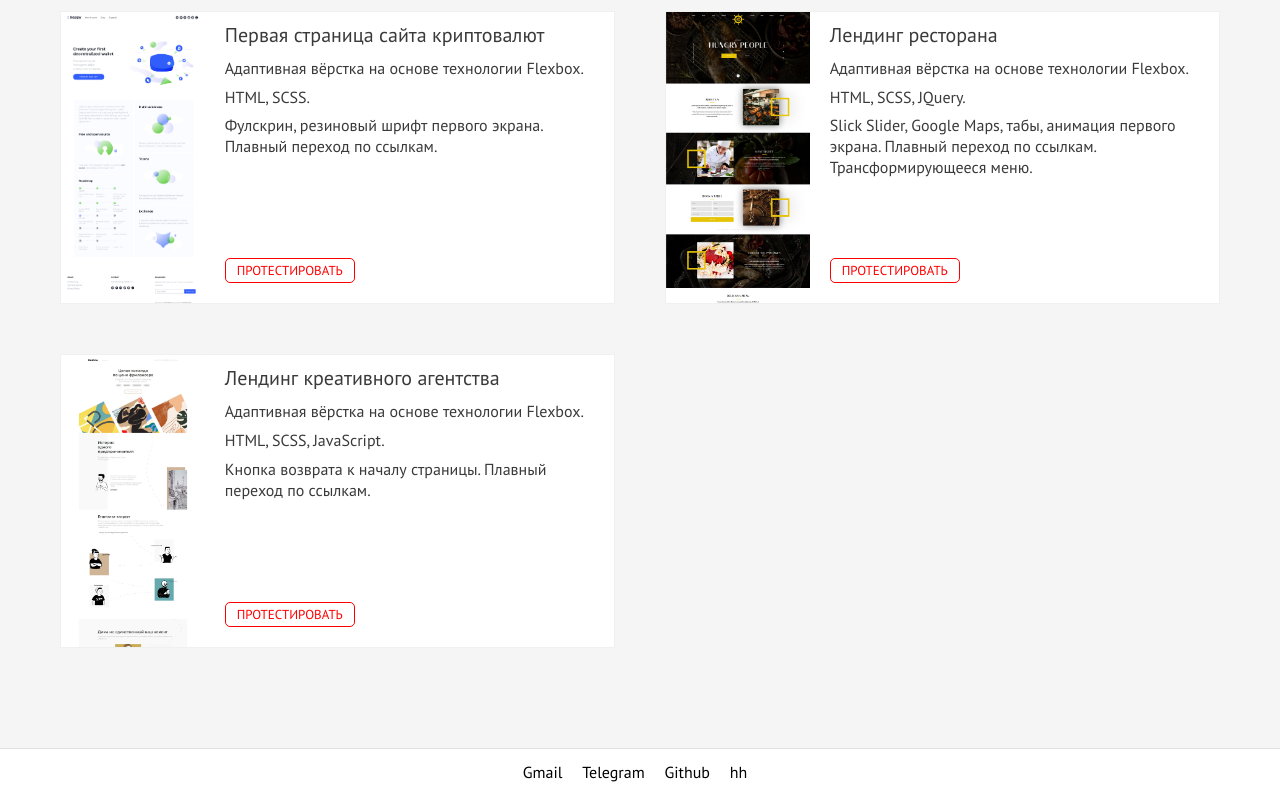
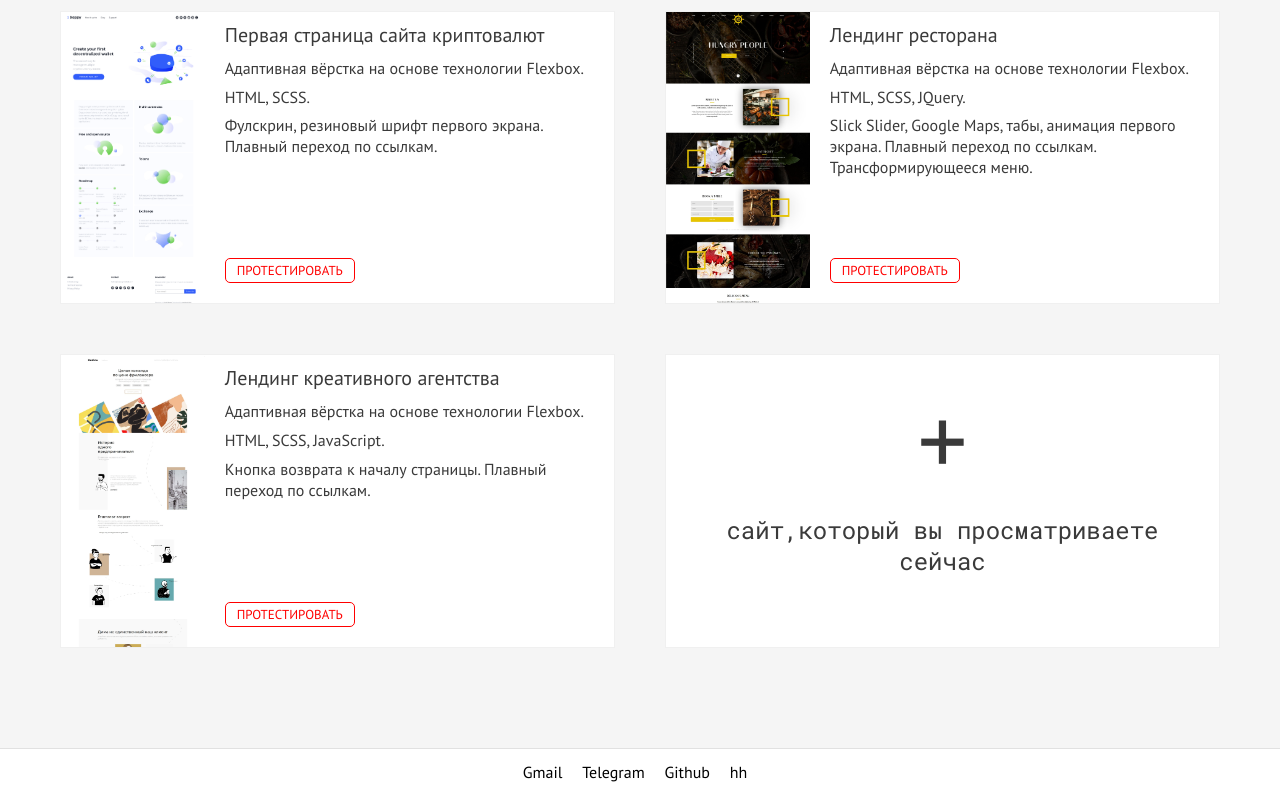
Before and after one commit to randominical/portfolio_dev, a website: page #src/index.html in a window 1280 px wide. Shown: the part 845-1645 px from the top of the page. Drawn offline with nearby package versions, Linux system fonts and the light colour scheme; files that its build step writes are made by us from their sources; files whose address does not match are found by name.

Commit message:
+ указание на этот сайт

```diff
--- a/#src/index.html
+++ b/#src/index.html
@@ -35,6 +35,7 @@
                                     <p>Адаптивная вёрстка на основе технологии Grid Layout.</p>
                                     <p>HTML, SCSS, JavaScript.</p>
                                     <p>Swiper Slider, двухуровневое меню.</p>
+                                    <p>Mobile first.</p>
                                 </div>
                                 <a href="https://randominical.github.io/gsmin/" class="item-sites__link" target="blanc">Протестировать</a>
                             </div>
@@ -124,6 +125,12 @@
                                 <a href="https://randominical.github.io/agency/" class="item-sites__link" target="blanc">Протестировать</a>
                             </div>
                         </div>
+                        <div class="sites__item item-sites">
+                            <p class="item-sites__self">
+                                <span>+</span>
+                                сайт,который вы просматриваете сейчас
+                            </p>
+                        </div>
                     </div>
                 </div>
             </section>
--- a/#src/scss/style.scss
+++ b/#src/scss/style.scss
@@ -95,6 +95,9 @@ body {
         column-gap: 20px;
         background: rgba(255, 255, 255, 1);
         border: 1px solid rgba(105, 105, 105, .1);
+        &:last-child {
+            grid-template: 1fr / 1fr;
+        }
     }
 }
 .item-sites {
@@ -143,6 +146,20 @@ body {
             background-color: red;
         }
     }
+    &__self {
+        display: grid;
+        align-items: center;
+        justify-items: center;
+        font-family: 'Roboto Mono', monospace;
+        font-size: 24px;
+        line-height: 130%;
+        padding: 15px;
+        text-align: center;
+        span {
+            font-size: 100px;
+            display: block;
+        }
+    }
 }
 //================================
 .footer {
```
Also changed, not shown: dist/css/style.css, dist/css/style.min.css, dist/index.html.
